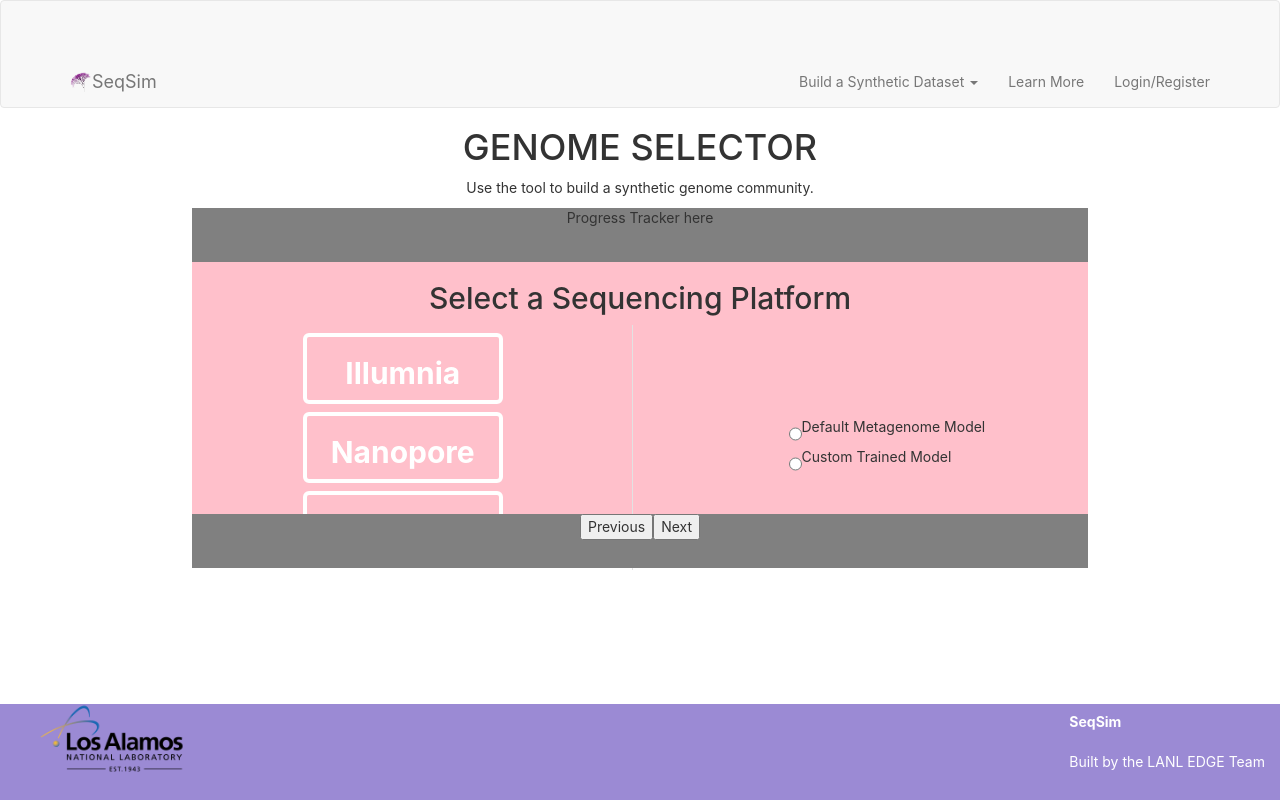
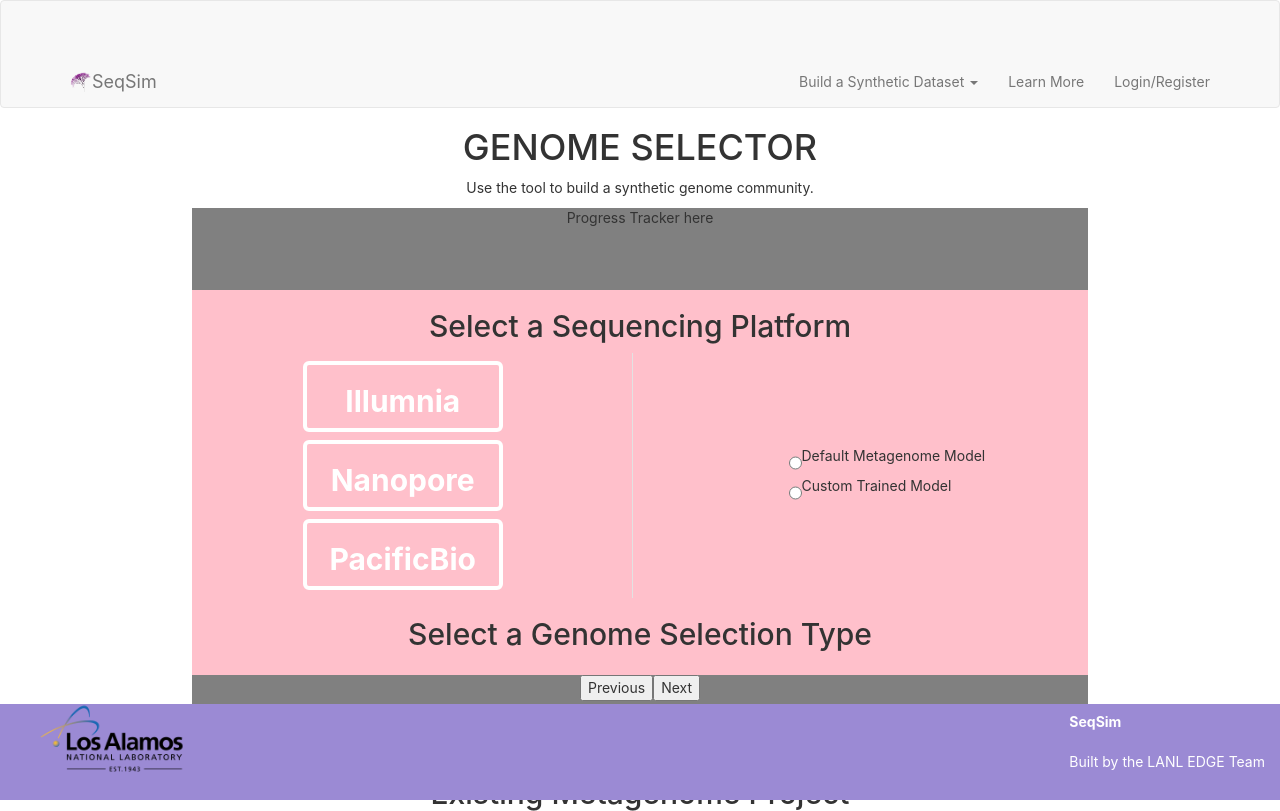
Before and after one commit to faltherr/PhyloT, a React (Create React App) app: page /generate in a window 1280 px wide. Built offline with nearby package versions, Linux system fonts and the light colour scheme.

Commit message:
Changing format to have the type of user selected genome be included on first page

```diff
--- /dev/null
+++ b/src/components/GenomeSelectorType.js
@@ -0,0 +1,25 @@
+import React from "react";
+import "../styles/genomeselectortype.css";
+
+const GenomeSelectorType = props => {
+  return (
+    <div className="input-type-container">
+      <h2>Select a Genome Selection Type</h2>
+      <div className="input-selection-container">
+        <div className="input-selector">
+          <div className="input-name">
+            <h2>BIOM File</h2>
+          </div>
+          <div className="input-name">
+            <h2>New Metagenome Project</h2>
+          </div>
+          <div className="input-name">
+            <h2>Existing Metagenome Project</h2>
+          </div>
+        </div>
+      </div>
+    </div>
+  );
+};
+
+export default GenomeSelectorType
--- a/src/components/PlatformSelector.js
+++ b/src/components/PlatformSelector.js
@@ -3,6 +3,7 @@ import "../styles/platformselector.css";
 
 const PlatformSelector = props => {
   return (
+    <fragment>
     <div className="platform-container">
       <h2>Select a Sequencing Platform</h2>
       <div className="platform-selection-container">
@@ -30,6 +31,23 @@ const PlatformSelector = props => {
         </div>
       </div>
     </div>
+    <div className="input-type-container">
+    <h2>Select a Genome Selection Type</h2>
+    <div className="input-selection-container">
+      <div className="input-selector">
+        <div className="input-name">
+          <h2>BIOM File</h2>
+        </div>
+        <div className="input-name">
+          <h2>New Metagenome Project</h2>
+        </div>
+        <div className="input-name">
+          <h2>Existing Metagenome Project</h2>
+        </div>
+      </div>
+    </div>
+  </div>
+  </fragment>
   );
 };
 
--- a/src/components/WizardContainer.js
+++ b/src/components/WizardContainer.js
@@ -1,6 +1,7 @@
 import React, {Component} from 'react'
 import '../styles/mainwizard.css'
 import PlatformSelector from './PlatformSelector'
+import GenomeSelectorType from './GenomeSelectorType'
 
 export default class WizardContainer extends Component{
     constructor(){
@@ -37,8 +38,8 @@ export default class WizardContainer extends Component{
     displayContent = () => {
         if (this.state.currentStep === 1){
             return <PlatformSelector/>
-        } else {
-            return null
+        } else if (this.state.currentStep === 2) {
+            return <GenomeSelectorType/>
         }
     }
 
```
Also changed, not shown: src/styles/genomeselectortype.css (added).
